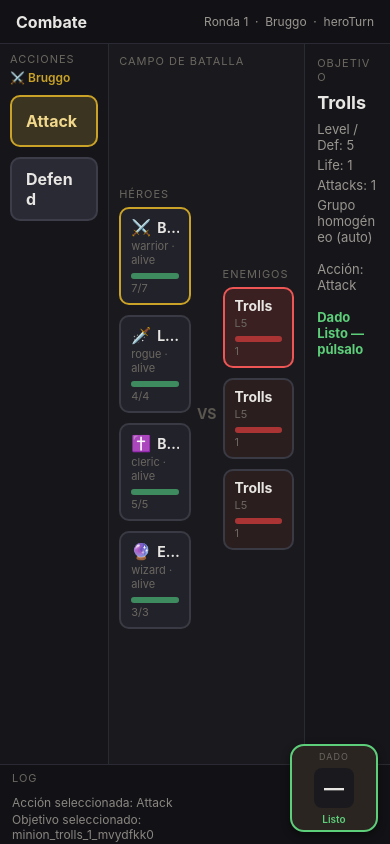
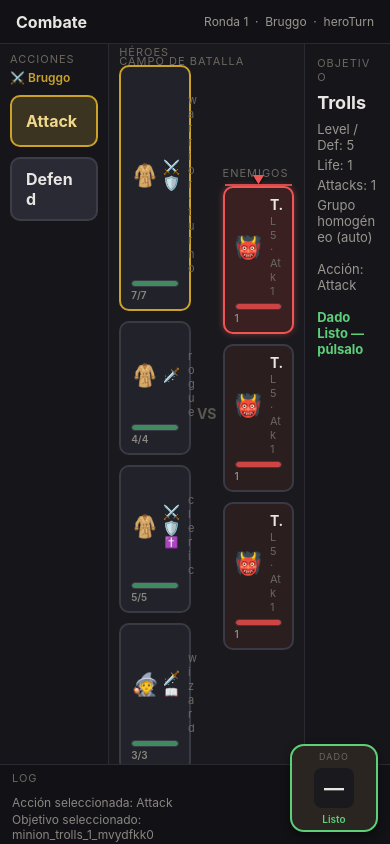
Before and after one commit to Lunrak/mirethar, a React Native app: screen / in a window 390 px wide. Both pictures are taken after a click on the button "Attack". Built offline with nearby package versions, Linux system fonts and the light colour scheme.

Commit message:
feat(combat-ui): representacion visual de unidades

```diff
--- a/src/modules/combat/components/Battlefield.tsx
+++ b/src/modules/combat/components/Battlefield.tsx
@@ -1,13 +1,21 @@
 /**
  * Campo de batalla – selección de objetivo tocando unidades
  * Héroes (izq) / Enemigos (der). Targets ≥ 48 dp para dos pulgares.
- * Día 18: animación de impacto en actor/objetivo.
+ * Día 18: animación de impacto.
+ * Día 19: life bar, objetivo primario, estados, silueta por equipo.
  */
 
 import React, { useEffect, useRef } from 'react';
 import { View, Text, StyleSheet, Pressable, Animated } from 'react-native';
 import type { Hero, EnemyInstance, Action } from '../../../core/types/combat';
 import { getHeroStatus } from '../../../core/rules/HeroStatus';
+import {
+	HeroGearIcons,
+	LifeBar,
+	StatusBadges,
+	PrimaryTargetMarker,
+	statusLabel,
+} from './UnitVisuals';
 
 type Props = {
 	heroes: Hero[];
@@ -27,18 +35,6 @@ type Props = {
 	/** Cambia en cada resolución para reiniciar animación */
 	impactKey?: string | null;
 };
-
-/** Iconos temporales por clase (MVP) */
-const CLASS_ICON: Record<Hero['class'], string> = {
-	warrior: '⚔️',
-	rogue: '🗡️',
-	cleric: '✝️',
-	wizard: '🔮',
-};
-
-function lifePct(cur: number, max: number) {
-	return `${Math.max(0, Math.min(100, Math.round((cur / Math.max(1, max)) * 100)))}%`;
-}
 
 function useImpactAnim(active: boolean, key: string | null | undefined) {
 	const scale = useRef(new Animated.Value(1)).current;
@@ -89,19 +85,17 @@ function useImpactAnim(active: boolean, key: string | null | undefined) {
 function UnitCardShell({
 	activeImpact,
 	impactKey,
+	isPrimaryTarget,
 	children,
 	style,
 }: {
 	activeImpact: boolean;
 	impactKey?: string | null;
+	isPrimaryTarget?: boolean;
 	children: React.ReactNode;
 	style: object | object[];
 }) {
 	const { scale, glow } = useImpactAnim(activeImpact, impactKey);
-	const borderExtra = glow.interpolate({
-		inputRange: [0, 1],
-		outputRange: [0, 1],
-	});
 
 	return (
 		<Animated.View
@@ -109,16 +103,12 @@ function UnitCardShell({
 				style,
 				{
 					transform: [{ scale }],
-					// glow vía opacity de un overlay interno no es trivial con border;
-					// usamos scale + ligera elevación visual del contenedor
-					opacity: borderExtra.interpolate({
-						inputRange: [0, 1],
-						outputRange: [1, 1],
-					}),
 				},
 				activeImpact && { zIndex: 2 },
+				isPrimaryTarget && styles.cardPrimaryTarget,
 			]}
 		>
+			<PrimaryTargetMarker visible={!!isPrimaryTarget} />
 			{children}
 			{activeImpact && (
 				<Animated.View
@@ -163,7 +153,6 @@ export function Battlefield({
 		(selectedAction?.type === 'heal' || selectedAction?.name === 'Protect');
 
 	const canTap = phase === 'heroTurn';
-	// Solo pedir toque de enemigo si hace falta elegir (objetivos distintos)
 	const showEnemyPickHint =
 		canTap && targetingEnemy && !targetAutoSelected && !selectedTargetId;
 	const showHeroPickHint = canTap && targetingHero && !selectedTargetId;
@@ -187,23 +176,27 @@ export function Battlefield({
 						const down = h.isFallen || h.isDead || h.life <= 0;
 						const active = h.id === currentActorId;
 						const selected = h.id === selectedTargetId;
+						const isPrimary =
+							selected && (targetingHero || phase === 'heroTurn');
 						const selectable = canTap && targetingHero && !down;
-						const icon = CLASS_ICON[h.class] ?? '👤';
 						const hit =
 							impactKey != null &&
 							(h.id === impactTargetId || h.id === impactActorId);
+						const st = getHeroStatus(h);
 
 						return (
 							<UnitCardShell
 								key={h.id}
 								activeImpact={!!hit}
 								impactKey={impactKey}
+								isPrimaryTarget={!!isPrimary}
 								style={[
 									styles.card,
 									active && styles.cardActive,
 									selected && styles.cardSelectedHero,
 									down && styles.cardDown,
 									selectable && styles.cardSelectable,
+									st === 'dead' && styles.cardDead,
 								]}
 							>
 								<Pressable
@@ -214,31 +207,29 @@ export function Battlefield({
 										pressed && selectable && styles.cardPressed,
 									]}
 									accessibilityRole="button"
-									accessibilityLabel={`${h.name}, ${h.class}, ${getHeroStatus(h)}, ${h.life} de ${h.maxLife}`}
+									accessibilityLabel={`${h.name}, ${h.class}, ${statusLabel(st)}, ${h.life} de ${h.maxLife}`}
 								>
-									<View style={styles.nameRow}>
-										<Text style={styles.icon}>{icon}</Text>
+									<View style={styles.heroTop}>
+										<HeroGearIcons hero={h} />
+										<View style={styles.heroText}>
 											<Text
 												style={styles.name}
 												numberOfLines={1}
 											>
 												{h.name}
 											</Text>
+											<Text style={styles.meta}>
+												{h.class}
+												{active ? ' · turno' : ''}
+											</Text>
 										</View>
-									<Text style={styles.meta}>
-										{h.class} · {getHeroStatus(h)}
-									</Text>
-									<View style={styles.barTrack}>
-										<View
-											style={[
-												styles.barHero,
-												{ width: lifePct(h.life, h.maxLife) },
-											]}
+									</View>
+									<StatusBadges hero={h} />
+									<LifeBar
+										current={h.life}
+										max={h.maxLife}
+										isEnemy={false}
 									/>
-									</View>
-									<Text style={styles.hp}>
-										{h.life}/{h.maxLife}
-									</Text>
 								</Pressable>
 							</UnitCardShell>
 						);
@@ -253,17 +244,22 @@ export function Battlefield({
 					{enemies.map((e) => {
 						const dead = e.currentLife <= 0;
 						const selected = e.id === selectedTargetId;
+						const isPrimary =
+							selected && (targetingEnemy || targetAutoSelected);
 						const selectable =
 							canTap && targetingEnemy && !dead && !targetAutoSelected;
 						const hit =
 							impactKey != null &&
 							(e.id === impactTargetId || e.id === impactActorId);
+						// Para minions 1 life el max visual es al menos 1
+						const maxLife = Math.max(e.currentLife, 1);
 
 						return (
 							<UnitCardShell
 								key={e.id}
 								activeImpact={!!hit}
 								impactKey={impactKey}
+								isPrimaryTarget={!!isPrimary}
 								style={[
 									styles.card,
 									styles.cardEnemy,
@@ -282,29 +278,28 @@ export function Battlefield({
 									accessibilityRole="button"
 									accessibilityLabel={`${e.name}, level ${e.level}, life ${e.currentLife}`}
 								>
+									<View style={styles.enemyTop}>
+										<Text style={styles.enemyIcon}>
+											{e.isUndead ? '💀' : '👹'}
+										</Text>
+										<View style={{ flex: 1 }}>
 											<Text
 												style={styles.name}
 												numberOfLines={1}
 											>
 												{e.name}
 											</Text>
-									<Text style={styles.meta}>L{e.level}</Text>
-									<View style={styles.barTrack}>
-										<View
-											style={[
-												styles.barEnemy,
-												{
-													width: dead
-														? '0%'
-														: lifePct(
-																e.currentLife,
-																Math.max(e.currentLife, 1),
-															),
-												},
-											]}
+											<Text style={styles.meta}>
+												L{e.level} · Atk {e.attacks}
+											</Text>
+										</View>
+									</View>
+									<StatusBadges enemy={e} />
+									<LifeBar
+										current={dead ? 0 : e.currentLife}
+										max={maxLife}
+										isEnemy
 									/>
-									</View>
-									<Text style={styles.hp}>{e.currentLife}</Text>
 								</Pressable>
 							</UnitCardShell>
 						);
@@ -336,7 +331,7 @@ const styles = StyleSheet.create({
 		alignItems: 'center',
 		justifyContent: 'space-evenly',
 	},
-	col: { flex: 1, maxWidth: 180 },
+	col: { flex: 1, maxWidth: 190 },
 	colTitle: {
 		color: '#6b6760',
 		fontSize: 11,
@@ -345,7 +340,7 @@ const styles = StyleSheet.create({
 		letterSpacing: 1,
 	},
 	card: {
-		minHeight: 56,
+		minHeight: 64,
 		marginBottom: 10,
 		paddingVertical: 8,
 		paddingHorizontal: 10,
@@ -353,30 +348,32 @@ const styles = StyleSheet.create({
 		borderRadius: 10,
 		borderWidth: 2,
 		borderColor: '#3a3a45',
-		overflow: 'hidden',
+		overflow: 'visible',
+		position: 'relative',
 	},
 	cardEnemy: { backgroundColor: '#2a1e1e' },
 	cardActive: { borderColor: '#c9a227' },
 	cardSelectedHero: { borderColor: '#5dce7a', backgroundColor: '#1e2a22' },
 	cardSelectedEnemy: { borderColor: '#e55', backgroundColor: '#3a2020' },
+	cardPrimaryTarget: {
+		borderColor: '#e55',
+		shadowColor: '#e55',
+		shadowOpacity: 0.45,
+		shadowRadius: 6,
+		shadowOffset: { width: 0, height: 0 },
+		elevation: 4,
+	},
 	cardSelectable: { borderColor: '#4a6a50' },
 	cardSelectableEnemy: { borderColor: '#6a4040' },
 	cardPressed: { transform: [{ scale: 0.97 }], opacity: 0.9 },
-	cardDown: { opacity: 0.35 },
-	nameRow: { flexDirection: 'row', alignItems: 'center', gap: 6 },
-	icon: { fontSize: 16 },
-	name: { color: '#e8e6e3', fontSize: 14, fontWeight: '700', flexShrink: 1 },
-	meta: { color: '#6b6760', fontSize: 11, marginTop: 2 },
-	barTrack: {
-		height: 6,
-		backgroundColor: '#333',
-		borderRadius: 3,
-		overflow: 'hidden',
-		marginTop: 6,
-	},
-	barHero: { height: '100%', backgroundColor: '#3d8b5f' },
-	barEnemy: { height: '100%', backgroundColor: '#a33' },
-	hp: { color: '#6b6760', fontSize: 11, marginTop: 2 },
+	cardDown: { opacity: 0.4 },
+	cardDead: { opacity: 0.3, borderColor: '#333' },
+	heroTop: { flexDirection: 'row', alignItems: 'center', gap: 8 },
+	heroText: { flex: 1, minWidth: 0 },
+	enemyTop: { flexDirection: 'row', alignItems: 'center', gap: 8 },
+	enemyIcon: { fontSize: 22 },
+	name: { color: '#e8e6e3', fontSize: 14, fontWeight: '700' },
+	meta: { color: '#6b6760', fontSize: 11, marginTop: 1 },
 	vs: {
 		color: '#5a5650',
 		fontSize: 14,
--- /dev/null
+++ b/src/modules/combat/components/UnitVisuals.tsx
@@ -0,0 +1,348 @@
+/**
+ * Representación visual básica de unidades – Día 19
+ * - Silueta / iconos de equipo del héroe
+ * - Badges de estado (caído, herido, envenenado…)
+ * - Barra de life con color por umbral
+ * - Marcador de objetivo primario
+ */
+
+import React from 'react';
+import { View, Text, StyleSheet } from 'react-native';
+import type {
+	Hero,
+	EnemyInstance,
+	StatusEffect,
+} from '../../../core/types/combat';
+import type { Item } from '../../../core/data/items';
+import {
+	getHeroStatus,
+	type HeroStatusKind,
+} from '../../../core/rules/HeroStatus';
+
+// ---------------------------------------------------------------------------
+// Iconos de equipo (MVP: emoji / glifo por tipo de ítem)
+// ---------------------------------------------------------------------------
+
+const WEAPON_ICON: Record<string, string> = {
+	hand_weapon: '⚔️',
+	light_hand_weapon: '🗡️',
+	two_handed_weapon: '🪓',
+	crushing_weapon: '🔨',
+	bow: '🏹',
+};
+
+const ARMOR_ICON: Record<string, string> = {
+	light_armor: '🧥',
+	heavy_armor: '🛡️',
+};
+
+const MISC_ICON: Record<string, string> = {
+	shield: '🛡️',
+	spellbook: '📖',
+	holy_symbol: '✝️',
+	lockpicks: '🗝️',
+	rope: '🪢',
+	writing_implements: '✒️',
+};
+
+const CLASS_BASE: Record<Hero['class'], string> = {
+	warrior: '🪖',
+	rogue: '🥷',
+	cleric: '🙏',
+	wizard: '🧙',
+};
+
+/** Icono de arma principal del héroe */
+export function weaponIcon(hero: Hero): string {
+	const w = hero.equipment.mainHand;
+	if (!w) return '✊';
+	return WEAPON_ICON[w.id] ?? (w.tags?.includes('ranged') ? '🏹' : '⚔️');
+}
+
+/** Icono de armadura / cuerpo */
+export function armorIcon(hero: Hero): string {
+	const a = hero.equipment.armor;
+	if (!a) return CLASS_BASE[hero.class] ?? '👤';
+	return ARMOR_ICON[a.id] ?? (a.tags?.includes('heavy') ? '🛡️' : '🧥');
+}
+
+/** ¿Lleva escudo? */
+export function hasShield(hero: Hero): boolean {
+	return !!hero.equipment.shield;
+}
+
+/** Fila compacta de iconos de equipo (silueta MVP) */
+export function HeroGearIcons({ hero }: { hero: Hero }) {
+	const body = armorIcon(hero);
+	const weapon = weaponIcon(hero);
+	const shield = hasShield(hero) ? '🛡️' : null;
+	const book = hero.equipment.spellbook ? '📖' : null;
+	const holy =
+		hero.equipment.misc?.id === 'holy_symbol' ||
+		Object.values(hero.equipment).some((i) => i?.id === 'holy_symbol')
+			? '✝️'
+			: null;
+
+	return (
+		<View style={gearStyles.row}>
+			<Text style={gearStyles.big}>{body}</Text>
+			<View style={gearStyles.side}>
+				<Text style={gearStyles.small}>{weapon}</Text>
+				{shield ? <Text style={gearStyles.small}>{shield}</Text> : null}
+				{book ? <Text style={gearStyles.tiny}>{book}</Text> : null}
+				{holy ? <Text style={gearStyles.tiny}>{holy}</Text> : null}
+			</View>
+		</View>
+	);
+}
+
+const gearStyles = StyleSheet.create({
+	row: { flexDirection: 'row', alignItems: 'center', gap: 4 },
+	side: { flexDirection: 'column', alignItems: 'center' },
+	big: { fontSize: 22 },
+	small: { fontSize: 14, lineHeight: 16 },
+	tiny: { fontSize: 11, lineHeight: 13 },
+});
+
+// ---------------------------------------------------------------------------
+// Estados
+// ---------------------------------------------------------------------------
+
+const STATUS_BADGE: Record<
+	string,
+	{ label: string; color: string; bg: string }
+> = {
+	fallen: { label: 'CAÍDO', color: '#f0a0a0', bg: '#4a2020' },
+	dead: { label: 'MUERTO', color: '#888', bg: '#2a2a2a' },
+	wounded: { label: 'HERIDO', color: '#e8c547', bg: '#3a3420' },
+	poisoned: { label: 'VENENO', color: '#9dce5d', bg: '#2a3a20' },
+	cursed: { label: 'MALDITO', color: '#c49bff', bg: '#2a2040' },
+	petrified: { label: 'PIEDRA', color: '#a0a0a8', bg: '#303038' },
+	sleeping: { label: 'DORMIDO', color: '#6ea8fe', bg: '#1e2a3a' },
+	blessed: { label: 'BENDITO', color: '#f0d78c', bg: '#3a3420' },
+	protected: { label: 'PROTEGIDO', color: '#6ea8fe', bg: '#1e2a3a' },
+};
+
+function statusFromHero(hero: Hero): string[] {
+	const keys: string[] = [];
+	const kind = getHeroStatus(hero);
+	if (kind === 'dead') keys.push('dead');
+	else if (kind === 'fallen') keys.push('fallen');
+	else if (kind === 'wounded') keys.push('wounded');
+
+	for (const s of hero.status ?? []) {
+		const id = (s.id || s.name || '').toLowerCase();
+		if (id.includes('poison')) keys.push('poisoned');
+		else if (id.includes('curse')) keys.push('cursed');
+		else if (id.includes('petrif')) keys.push('petrified');
+		else if (id.includes('sleep')) keys.push('sleeping');
+		else if (id.includes('bless')) keys.push('blessed');
+		else if (id.includes('protect')) keys.push('protected');
+		else if (s.name) keys.push(s.name.toLowerCase());
+	}
+	return [...new Set(keys)];
+}
+
+export function StatusBadges({
+	hero,
+	enemy,
+}: {
+	hero?: Hero;
+	enemy?: EnemyInstance;
+}) {
+	const keys: string[] = [];
+
+	if (hero) keys.push(...statusFromHero(hero));
+	if (enemy) {
+		if (enemy.currentLife <= 0) keys.push('dead');
+		if (enemy.isUndead) {
+			/* badge aparte abajo */
+		}
+	}
+
+	if (keys.length === 0 && !enemy?.isUndead) return null;
+
+	return (
+		<View style={badgeStyles.row}>
+			{keys.map((k) => {
+				const conf = STATUS_BADGE[k] ?? {
+					label: k.slice(0, 6).toUpperCase(),
+					color: '#c0bcb6',
+					bg: '#333',
+				};
+				return (
+					<View
+						key={k}
+						style={[badgeStyles.badge, { backgroundColor: conf.bg }]}
+					>
+						<Text style={[badgeStyles.text, { color: conf.color }]}>
+							{conf.label}
+						</Text>
+					</View>
+				);
+			})}
+			{enemy?.isUndead ? (
+				<View style={[badgeStyles.badge, { backgroundColor: '#2a2040' }]}>
+					<Text style={[badgeStyles.text, { color: '#c49bff' }]}>
+						NO-MUERTO
+					</Text>
+				</View>
+			) : null}
+		</View>
+	);
+}
+
+const badgeStyles = StyleSheet.create({
+	row: { flexDirection: 'row', flexWrap: 'wrap', gap: 3, marginTop: 3 },
+	badge: {
+		paddingHorizontal: 5,
+		paddingVertical: 1,
+		borderRadius: 4,
+	},
+	text: { fontSize: 9, fontWeight: '800', letterSpacing: 0.3 },
+});
+
+// ---------------------------------------------------------------------------
+// Barra de life
+// ---------------------------------------------------------------------------
+
+function barColor(pct: number, isEnemy: boolean): string {
+	if (pct <= 0) return '#444';
+	if (isEnemy) {
+		if (pct <= 25) return '#6a2020';
+		if (pct <= 50) return '#a33';
+		return '#c44';
+	}
+	if (pct <= 25) return '#a33';
+	if (pct <= 50) return '#c9a227';
+	return '#3d8b5f';
+}
+
+export function LifeBar({
+	current,
+	max,
+	isEnemy = false,
+	showLabel = true,
+}: {
+	current: number;
+	max: number;
+	isEnemy?: boolean;
+	showLabel?: boolean;
+}) {
+	const safeMax = Math.max(1, max);
+	const pct = Math.max(0, Math.min(100, Math.round((current / safeMax) * 100)));
+	const color = barColor(pct, isEnemy);
+
+	return (
+		<View style={lifeStyles.wrap}>
+			<View style={lifeStyles.track}>
+				<View
+					style={[
+						lifeStyles.fill,
+						{ width: `${pct}%`, backgroundColor: color },
+					]}
+				/>
+			</View>
+			{showLabel && (
+				<Text style={lifeStyles.label}>
+					{Math.max(0, current)}
+					{!isEnemy || max > 1 ? `/${max}` : ''}
+				</Text>
+			)}
+		</View>
+	);
+}
+
+const lifeStyles = StyleSheet.create({
+	wrap: { marginTop: 5 },
+	track: {
+		height: 7,
+		backgroundColor: '#2a2a32',
+		borderRadius: 4,
+		overflow: 'hidden',
+		borderWidth: 1,
+		borderColor: '#3a3a45',
+	},
+	fill: { height: '100%', borderRadius: 3 },
+	label: {
+		color: '#8a8680',
+		fontSize: 10,
+		marginTop: 2,
+		fontWeight: '600',
+	},
+});
+
+// ---------------------------------------------------------------------------
+// Indicador de objetivo primario
+// ---------------------------------------------------------------------------
+
+export function PrimaryTargetMarker({ visible }: { visible: boolean }) {
+	if (!visible) return null;
+	return (
+		<View
+			style={targetStyles.wrap}
+			pointerEvents="none"
+		>
+			<Text style={targetStyles.arrow}>▼</Text>
+			<View style={targetStyles.ring} />
+		</View>
+	);
+}
+
+const targetStyles = StyleSheet.create({
+	wrap: {
+		position: 'absolute',
+		top: -14,
+		left: 0,
+		right: 0,
+		alignItems: 'center',
+		zIndex: 5,
+	},
+	arrow: {
+		color: '#e55',
+		fontSize: 12,
+		fontWeight: '900',
+		lineHeight: 12,
+		textShadowColor: '#000',
+		textShadowOffset: { width: 0, height: 1 },
+		textShadowRadius: 2,
+	},
+	ring: {
+		position: 'absolute',
+		top: 10,
+		width: '100%',
+		height: 4,
+		borderTopWidth: 2,
+		borderTopColor: '#e55',
+		opacity: 0.85,
+	},
+});
+
+// ---------------------------------------------------------------------------
+// Resumen de silueta (para accessibility / debug)
+// ---------------------------------------------------------------------------
+
+export function describeHeroLook(hero: Hero): string {
+	const parts = [CLASS_BASE[hero.class]];
+	const w = hero.equipment.mainHand;
+	if (w) parts.push(w.name);
+	if (hero.equipment.shield) parts.push('Shield');
+	if (hero.equipment.armor) parts.push(hero.equipment.armor.name);
+	return parts.join(' · ');
+}
+
+export function statusLabel(kind: HeroStatusKind): string {
+	switch (kind) {
+		case 'dead':
+			return 'muerto';
+		case 'fallen':
+			return 'caído';
+		case 'wounded':
+			return 'herido';
+		default:
+			return 'vivo';
+	}
+}
+
+// silence unused import lint for Item if any
+export type { Item, StatusEffect };
```
Also changed, not shown: src/modules/combat/index.ts (+10 -1 lines), 1 other file (tests, documents, lock files or other folders). Lines whose indentation alone changed are shown as unchanged.
